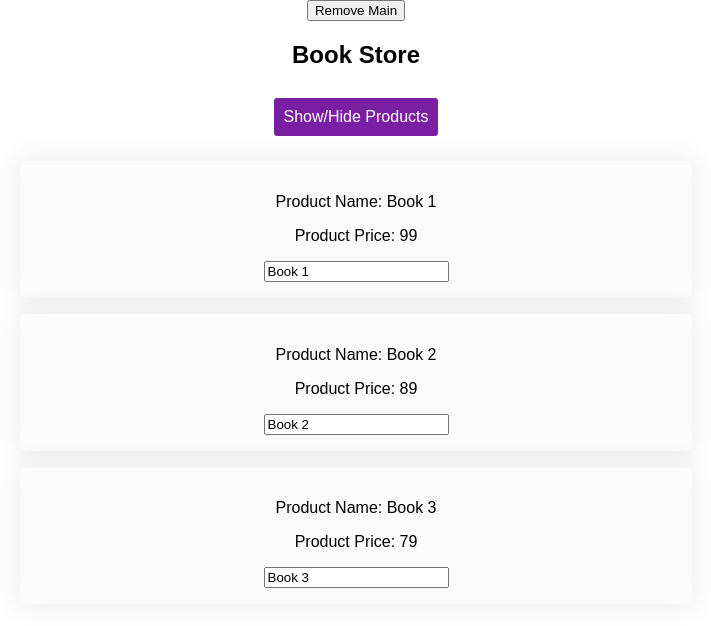
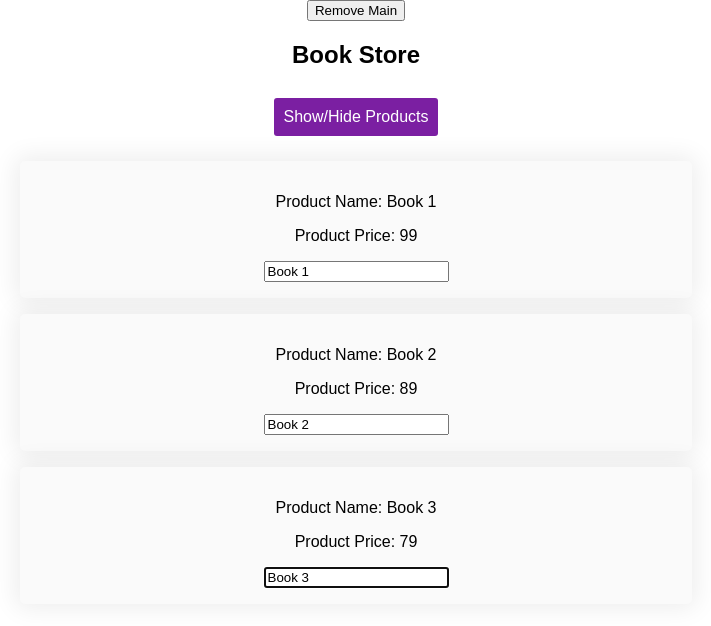
Before and after one commit to Epomis09/React-Redux-Training-Sadri, a React (Create React App) app: page / in a window 1280 px wide. Both pictures are taken after a click on the button "Show/Hide Products". Shown: the top 626 px of the page, without its empty margins (284-995 px from the left). Built offline with nearby package versions, Linux system fonts and the light colour scheme.

Commit message:
48-using-ref

```diff
--- a/src/components/Product/Product.js
+++ b/src/components/Product/Product.js
@@ -3,6 +3,13 @@ import Wrapper from "../../hoc/Wrapper";
 import "./Product.css"
 
 class Product extends Component {
+  constructor(props) {
+    super(props);
+    this.inputRef = React.createRef();
+  }
+  componentDidMount() {
+    this.inputRef.current.focus();
+  }
   render() {
     console.log("product");
     return (
@@ -10,7 +17,7 @@ class Product extends Component {
         <p onClick={this.props.click}>Product Name: {this.props.title}</p>
         <p>Product Price: {this.props.price}</p>
         <p>{this.props.children}</p>
-        <input onChange={this.props.change} value={this.props.title} />
+        <input ref={this.inputRef} onChange={this.props.change} value={this.props.title} />
       </React.Fragment>
     )
   }
```
Also changed, not shown: 1 other file (tests, documents, lock files or other folders).
